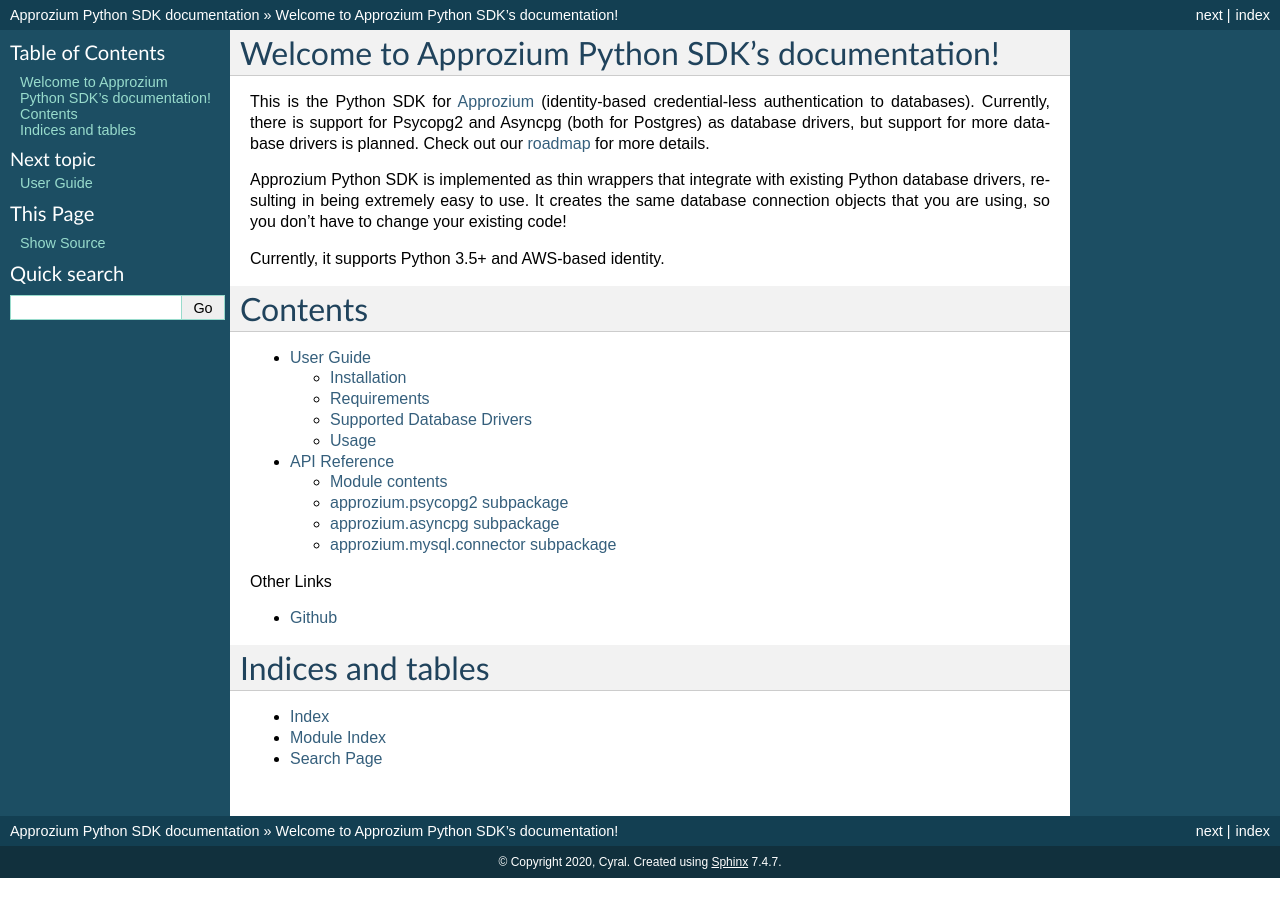
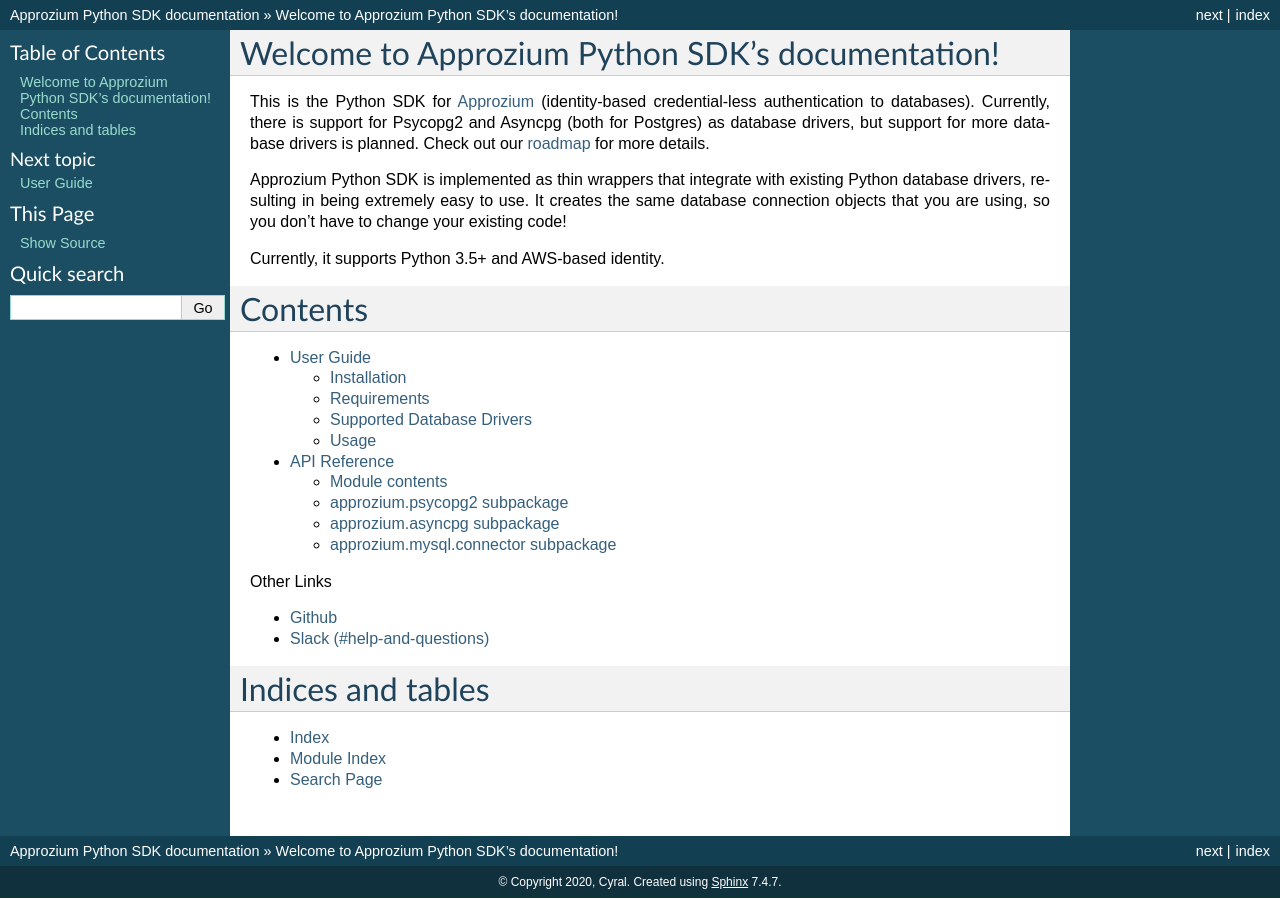
Before and after one commit to cyralinc/approzium, a Sphinx documentation site: the page built from sdk/python/docs/source/index.rst, in a window 1280 px wide. Built offline with Sphinx 7.4.7, drawn with Linux system fonts in a browser that asks for light colours.

Commit message:
add slack link

```diff
--- a/sdk/python/docs/source/index.rst
+++ b/sdk/python/docs/source/index.rst
@@ -29,6 +29,7 @@
     :caption: Other Links
 
     Github <https://github.com/approzium/approzium>
+    Slack (#help-and-questions) <https://github.com/approzium/approzium#support>
 
 
 Indices and tables
```
